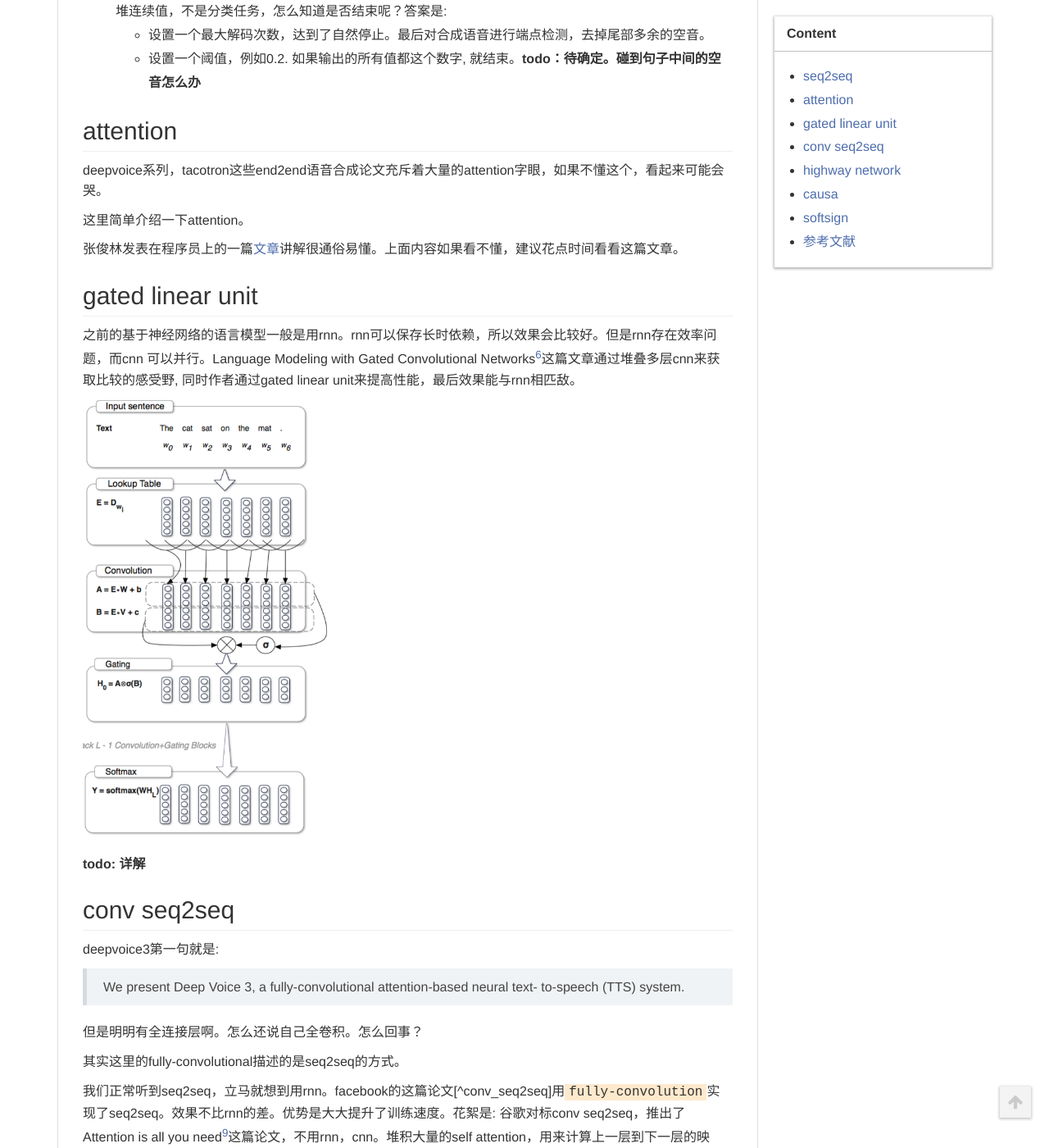
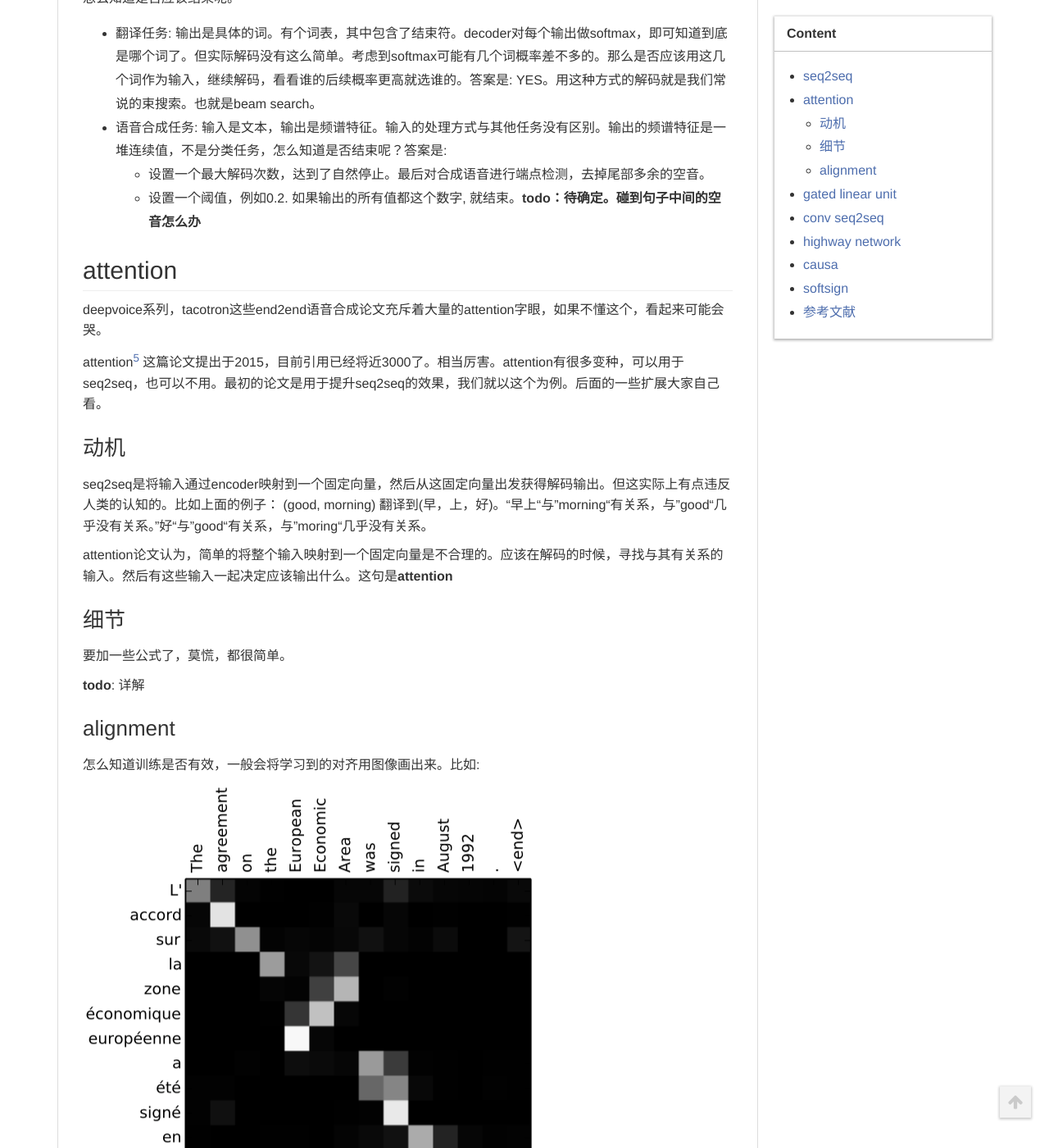
Before and after one commit to vsooda/vsooda.github.io, a Jekyll site: the page built from _posts/2018-03-02-tts2-knowledge.markdown, in a window 1280 px wide and 1400 px high, scrolled down 1572 px. Shown: the whole window at 82% size. Built offline with Jekyll 4.4.1, drawn with Linux system fonts in a browser that asks for light colours; formulas are drawn with MathJax 3; some of the changed text lies outside the part shown.

Commit message:
attention

```diff
--- a/_posts/2018-03-02-tts2-knowledge.markdown
+++ b/_posts/2018-03-02-tts2-knowledge.markdown
@@ -39,7 +39,7 @@
 
 看一下下面这张图就知道seq2seq是怎么工作的了。
 
-![](../assets/tts2_knowledge/seq2seq.png)
+![](http://vsooda.github.io/assets/tts2_knowledge/seq2seq.png)
 
 seq2seq分别encoder和decoder。上图中，左边是encoder，右边是decoder。左边是一个RNN，将输入(A,B,C)输入到网络中，获取固定长度的隐藏向量W。也就是整个(A,B,C)序列被编码成固定长度的向量W。右边是decoder，也是RNN。由W出发，获取输出X，再把X作为输入，获得Y...一直持续下去，直到碰到结束符为止。最后，decoder输出的(X,Y,Z)就是序列预测的结果。
 
@@ -54,9 +54,29 @@
 
 deepvoice系列，tacotron这些end2end语音合成论文充斥着大量的attention字眼，如果不懂这个，看起来可能会哭。
 
-这里简单介绍一下attention。
+attention[^attention] 这篇论文提出于2015，目前引用已经将近3000了。相当厉害。attention有很多变种，可以用于seq2seq，也可以不用。最初的论文是用于提升seq2seq的效果，我们就以这个为例。后面的一些扩展大家自己看。
 
-张俊林发表在程序员上的一篇[文章](http://blog.csdn.net/qq_40027052/article/details/78421155)讲解很通俗易懂。上面内容如果看不懂，建议花点时间看看这篇文章。
+### 动机
+
+seq2seq是将输入通过encoder映射到一个固定向量，然后从这固定向量出发获得解码输出。但这实际上有点违反人类的认知的。比如上面的例子： (good, morning) 翻译到(早，上，好)。“早上“与”morning“有关系，与”good“几乎没有关系。”好“与”good“有关系，与”moring“几乎没有关系。
+
+attention论文认为，简单的将整个输入映射到一个固定向量是不合理的。应该在解码的时候，寻找与其有关系的输入。然后有这些输入一起决定应该输出什么。这句是**attention**
+
+### 细节
+
+要加一些公式了，莫慌，都很简单。
+
+**todo**: 详解
+
+### alignment
+
+怎么知道训练是否有效，一般会将学习到的对齐用图像画出来。比如:
+
+![](http://vsooda.github.io/assets/tts2_knowledge/alignment.png)
+
+怎么理解呢? 对于翻译任务，输入和输出一般都是呈线性关系的。正常来说，输入序列先出现的词，在输出中，其对应的词也会先出现。上面这张图表示输入输出的响应强度。因为时序性与局部性，一般来说，对齐图上，对角线会比较亮，一般来说，这表明学习基本没有问题。反之，如果这张图很混乱，那么就表明学习是无效的。
+
+ps: 张俊林发表在程序员上的一篇[文章](http://blog.csdn.net/qq_40027052/article/details/78421155)讲解很通俗易懂。上面内容如果看不懂，建议花点时间看看这篇文章。
 
 ## gated linear unit
 
```
Also changed, not shown: other parts of _posts/2018-03-02-tts2-knowledge.markdown (+1 -1 lines), assets/tts2_knowledge/alignment.png (added).
